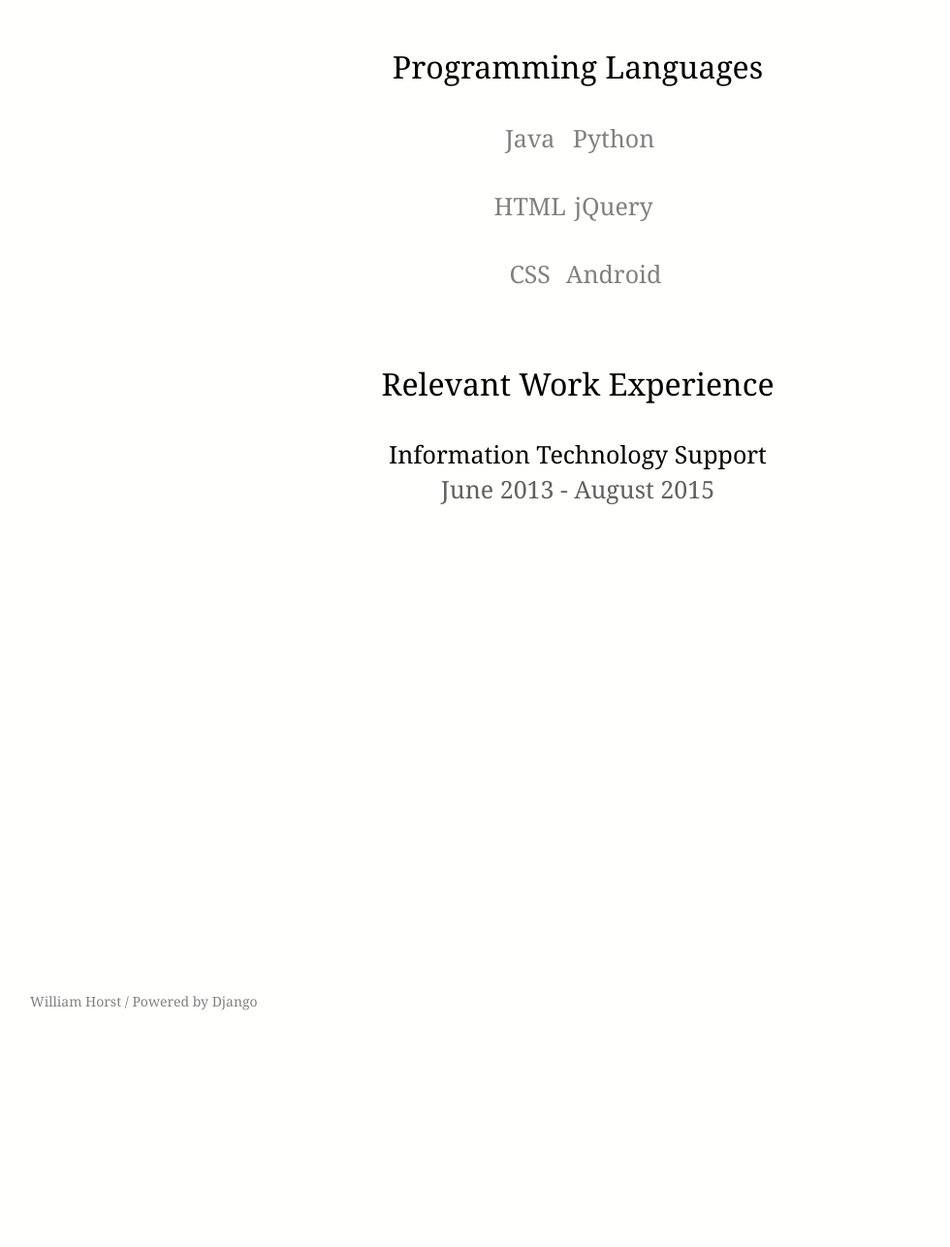
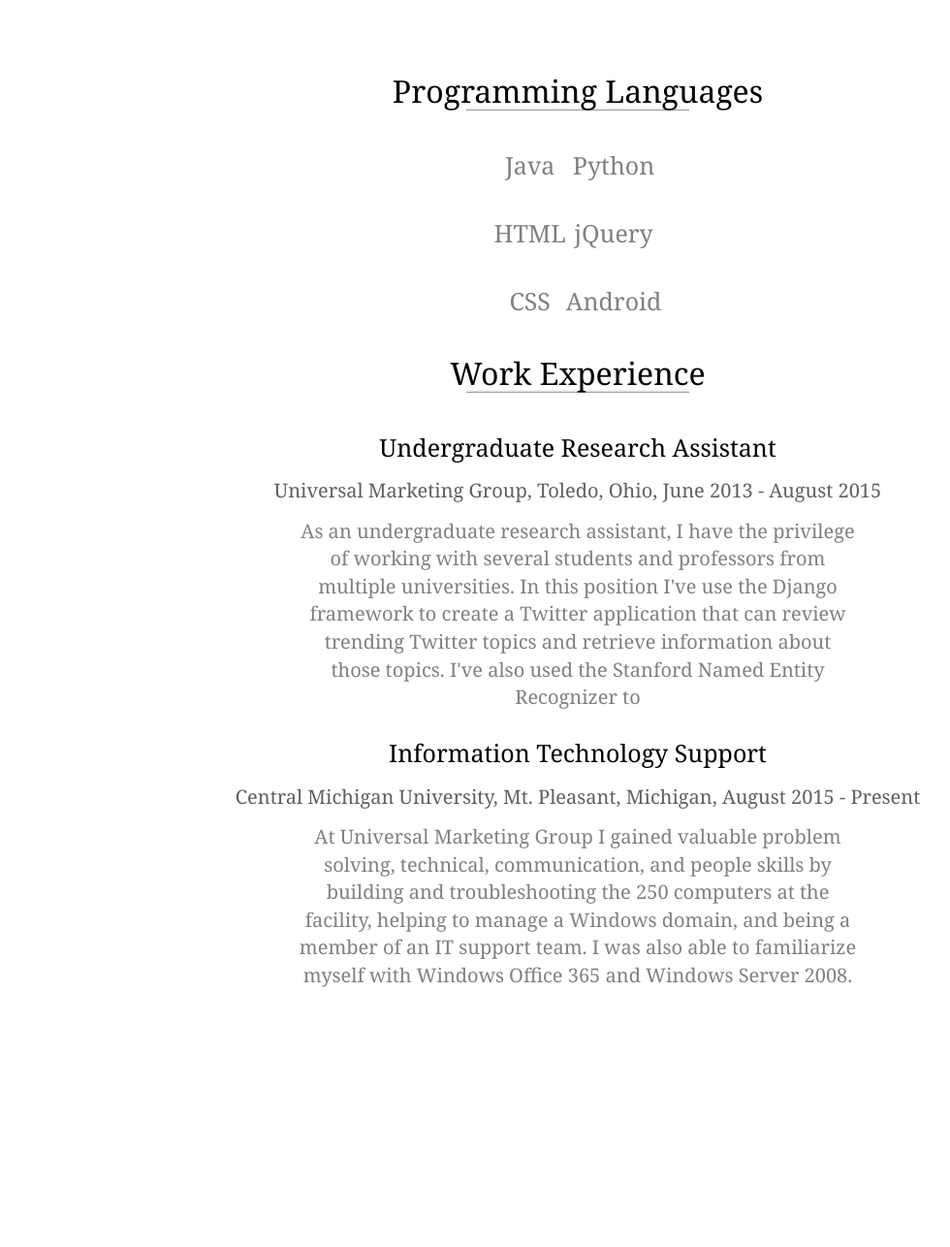
Before and after one commit to whorst/whorst_website, a Django app: page /base_app/projects in a window 1280 px wide. Shown: the part 1001-2287 px from the top of the page at 97% size, without its empty margins (44-1024 px from the left). Before the commit the page ends 2043 px from the top, so only its background shows below. Run offline with Django 3.2, Linux system fonts and the light colour scheme; some libraries are stand-ins or nearby versions.

Commit message:
Borders are properly aligned

```diff
--- a/website/static/css/projects.css
+++ b/website/static/css/projects.css
@@ -70,3 +70,9 @@ tblrow{
     font-color:black;
 
  }
+
+.border {
+
+    width: 18%;
+    border-style: none none ridge none;
+    margin: 0 auto; }
--- a/website/templates/website/coursework.html
+++ b/website/templates/website/coursework.html
@@ -46,7 +46,7 @@
                 how to effectively speak in public.</p></div>
             <div id="CPS280s" class="divtoggle1 center"><p>Intensive study of one or more selected programming languages.
                 In the case of CPS 280s, the two languages studied are Python and Ruby.</p><p>From this course I learned about
-                regular expressions, web development with the Django framework, SQL programming, and how to write test scripts </p></div>
+                regular expressions, web develpment with the Django framework, SQL programming, and how to write test scripts </p></div>
             <div id="CPS360" class="divtoggle1 center"><p>Design and analysis of digital circuits, processor datapath,
                 instruction set architecture, cache memory, pipelined instruction execution, virtual memory.
             </p><p>In CPS 360, I leraned about CPU architecture design, SPARC assembly, digital circuit design, C programming, and bit operations.</p></div>
--- a/website/templates/website/projects.html
+++ b/website/templates/website/projects.html
@@ -11,7 +11,7 @@
     <text class="bodytext">
 
         Here is where you can find some of the projects I've worked on, a few programming languages I'm familiar with,
-        my relevant work experience, and my CV. Also, here's a link to my <a href="https://github.com/whorst/">GitHub</a>
+        my work experience, and my CV. Also, here's a link to my <a href="https://github.com/whorst/">GitHub</a>
         and to my <a href="https://www.linkedin.com/in/william-horst-173b21109?trk=hp-identity-name">LinkedIn</a>.
     </text>
 
@@ -19,15 +19,17 @@
 
 <div class = "center deffont">
 
-     <h2 style="padding-bottom:3%; padding-top:3%;" class="title center">Projects</h2>
+     <h2 style="padding-top:3%;" class="title center"><text>Projects</text></h2>
+
+     <div class="border"></div>
 
     <table class="bodytext">
 
-        <td style="padding-right:2%;">
+        <td style="padding-top:12%; padding-right:2%;">
             <iframe width="400" height="400" src="https://www.youtube.com/embed/20gqZ4r4Oj8" frameborder="2" allowfullscreen></iframe>
         </td>
 
-        <td style="padding-left:2%;">
+        <td style="padding-top:12%; padding-left:2%;">
             <iframe width="400" height="400" src="https://www.youtube.com/embed/20gqZ4r4Oj8" frameborder="2" allowfullscreen></iframe>
         </td>
 
@@ -38,9 +40,9 @@
 
 <div style="padding-top:3%;" class = " deffont">
 
-     <h2 style="padding-bottom:3%;padding-top:3%;" class="title center">Programming Languages</h2>
-
-    <div id="divtable" class="center bodytext" style="width:0; display: table;">
+    <h2 style="padding-top:3%;" class="title center">Programming Languages</h2>
+    <div class="border"></div>
+    <div id="divtable" class="center bodytext" style="padding-top:3%; width:0; display: table;">
         <div style="display: table-row">
             <div  style="padding-bottom:20%; text-align:center; width:35%; display: table-cell;"> Java </div>
             <div style="padding-bottom:20%; text-align:center; width:35%; display: table-cell;"> Python </div>
@@ -59,21 +61,46 @@
 
 <div style="padding-top:3%;" class = "center deffont">
 
-    <h2 style="padding-bottom:3%;padding-top:3%; " class="title center">Relevant Work Experience</h2>
-    <div class="center bodytext">
 
+    <h2  class="title center">Work Experience</h2>
+    <div class="border"></div>
+    <div class="center bodytext" style="padding-top:3%; padding-bottom:2%;">
+        <div>
+            <a class="deffont" style=" text-decoration: none !important;" href="https://www.cmich.edu/colleges/cst/comp_sci/Pages/default.aspx">Undergraduate Research Assistant</a>
+                <div style="padding-top:1%;">
+                    <text style="font-size:20px; color: #606060">Universal Marketing Group, Toledo, Ohio, June 2013 - August 2015</text>
+                </div>
+                <div class = "center" style="font-size:20px; padding-top:1%; width:45%; word-wrap: break-word;">
+                    <text>
+                         As an undergraduate research assistant, I have the privilege of working with several students and
+                        professors from multiple universities. In this position I've use the Django framework to create
+                        a Twitter application that can review trending Twitter topics and retrieve information about those topics.
+                        I've also used the Stanford Named Entity Recognizer to
+
+                    </text>
+                </div>
+        </div>
+    </div>
+
+    <div class="center bodytext" style="padding-bottom:2%;">
         <div>
             <a class="deffont" style="text-decoration: none !important;" href="http://www.umg1.com/">Information Technology Support</a>
-                <div>
-                    <text style="color: #606060">June 2013 - August 2015</text>
+                <div style="padding-top:1%;">
+                    <text style="font-size:20px; color: #606060">Central Michigan University, Mt. Pleasant, Michigan, August 2015 - Present</text>
+                </div>
+                <div class = "center" style="font-size:20px; padding-top:1%; width:45%; word-wrap: break-word;">
+                    <text>
+                        At Universal Marketing Group I gained valuable problem solving, technical, communication, and people
+                        skills by building and troubleshooting the 250 computers at the facility, helping to manage a
+                        Windows domain, and being a member of an IT support team. I was also able to familiarize myself
+                        with Windows Office 365 and Windows Server 2008.
+
+                    </text>
                 </div>
         </div>
-
     </div>
 
-
 </div>
-
 
 
 
```
